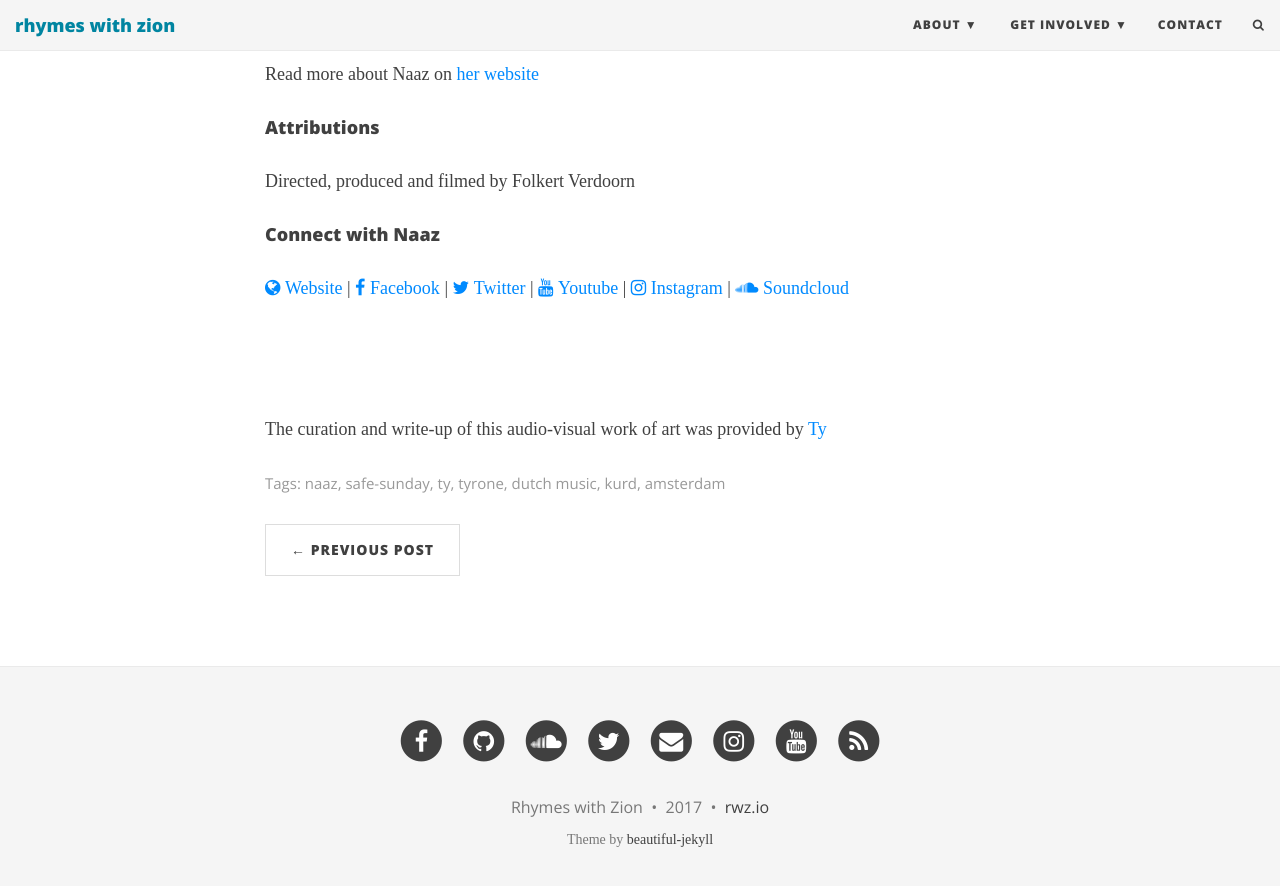
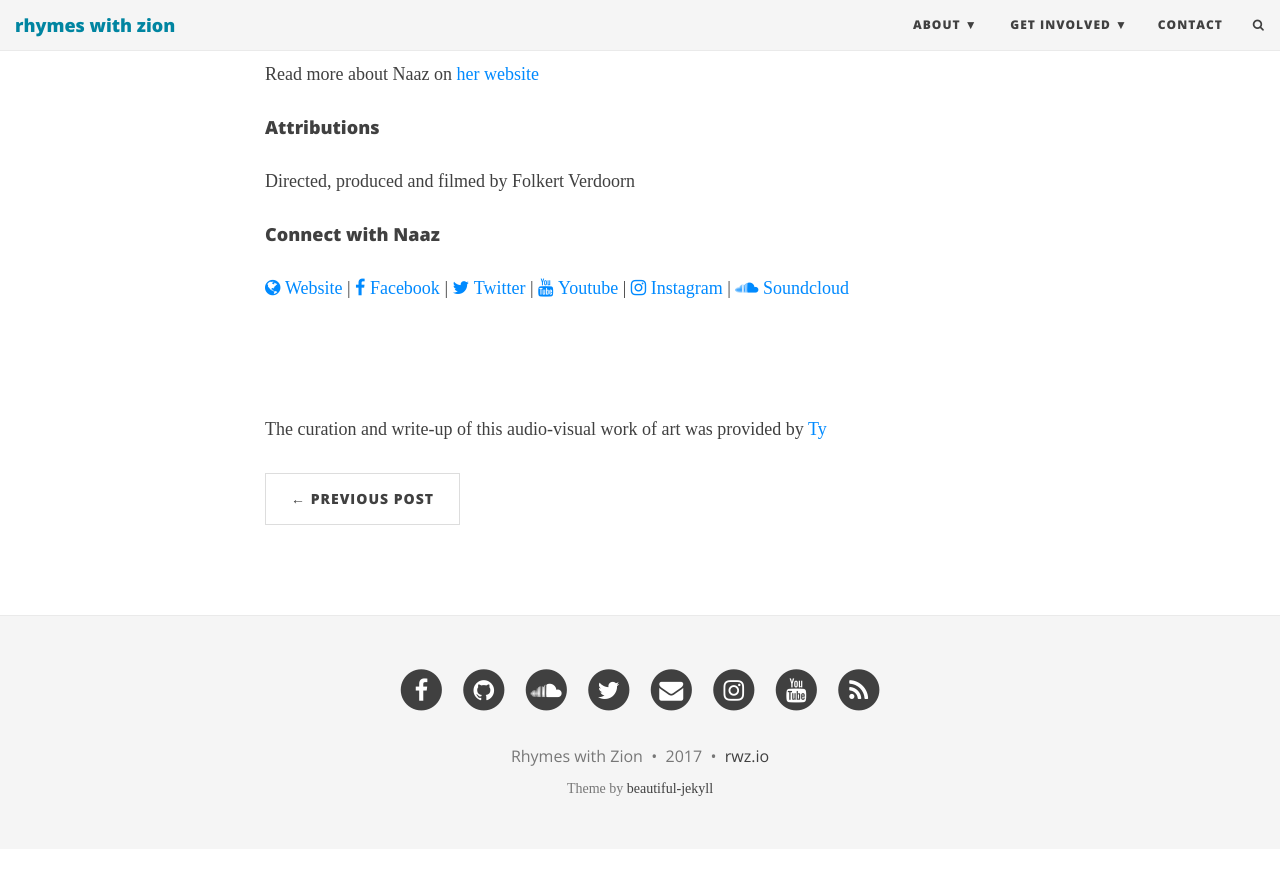
Before and after one commit to rhymeswithzion/rwz-test, a Jekyll site: the page built from _posts/2017-07-12-naaz-words.md, in a window 1280 px wide and 900 px high, scrolled down 1524 px. Shown: the top 886 px of the window. Built offline with Jekyll 4.4.1, drawn with Linux system fonts in a browser that asks for light colours; some web fonts are replaced; comment, search, counter and statistics services are not loaded; after the commit the page ends 2373 px from its top, so only the background shows below that.

Commit message:
Update 2017-07-12-naaz-words.md

```diff
--- a/_posts/2017-07-12-naaz-words.md
+++ b/_posts/2017-07-12-naaz-words.md
@@ -6,14 +6,6 @@ image: 'http://img.youtube.com/vi/KvQ-te2CBFM/0.jpg'
 subtitle: >-
   Naaz's 'Words' perfectly captures the diversity and inclusion of Amsterdam
   which transcends the temporary emergence of uniformity and exclusion
-tags:
-  - naaz
-  - safe-sunday
-  - ty
-  - tyrone
-  - dutch music
-  - kurd
-  - amsterdam
 ---
 <style>.embed-container { position: relative; padding-bottom: 56.25%; height: 0; overflow: hidden; max-width: 100%; } .embed-container iframe, .embed-container object, .embed-container embed { position: absolute; top: 0; left: 0; width: 100%; height: 100%; }</style><br />
 <div class="embed-container">
```
